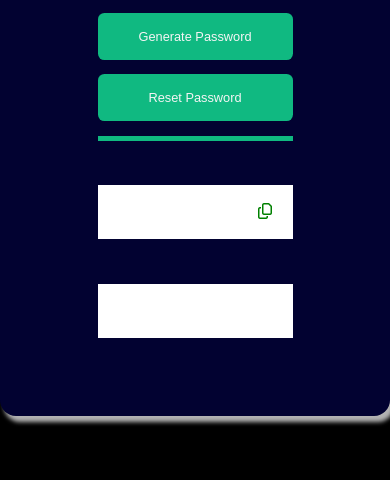
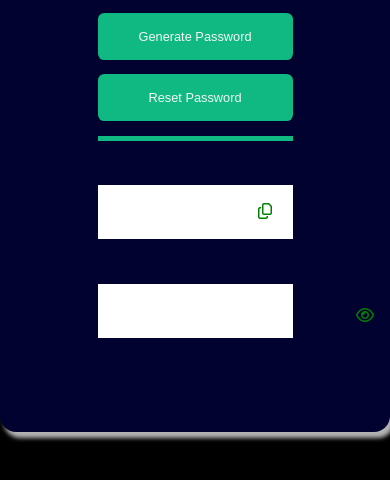
Before and after one commit to Pumpkin-cod/Password-Generator, a plain HTML site: page index.html in a window 390 px wide. Shown: the part 418-898 px from the top of the page. Drawn offline with nearby package versions, Linux system fonts and the light colour scheme.

Commit message:
Update style.css

```diff
--- a/style.css
+++ b/style.css
@@ -126,7 +126,7 @@ input[type=password] {
 }
 
 /* media queries */
-@media only screen and (max-width: 414px){
+@media only screen and (max-width: 769px){
     .row{
         display: flex;
         flex-direction: column;
@@ -151,13 +151,20 @@ input[type=password] {
         bottom: 50px;
     }
 
+    .row #eye{
+        position: relative;
+        left: 170px;
+        top: -45px;
+    }
+
     input[type=button]{
         display: block;
         width: 100%;
+
     }
 }
 
-@media only screen and (min-width: 768px){
+@media only screen and (min-width: 770px){
 
     .box{
           width: 80%;
@@ -174,7 +181,7 @@ input[type=password] {
     }
 }
 
-@media only screen and (min-width: 1024px){
+/* @media only screen and (min-width: 1024px){
 .row #copy{
     position: absolute;
     right: 20rem;
@@ -190,4 +197,4 @@ input[type=password] {
 input[type=button]{
     width: 40%;
 }
-}
+} */
```
